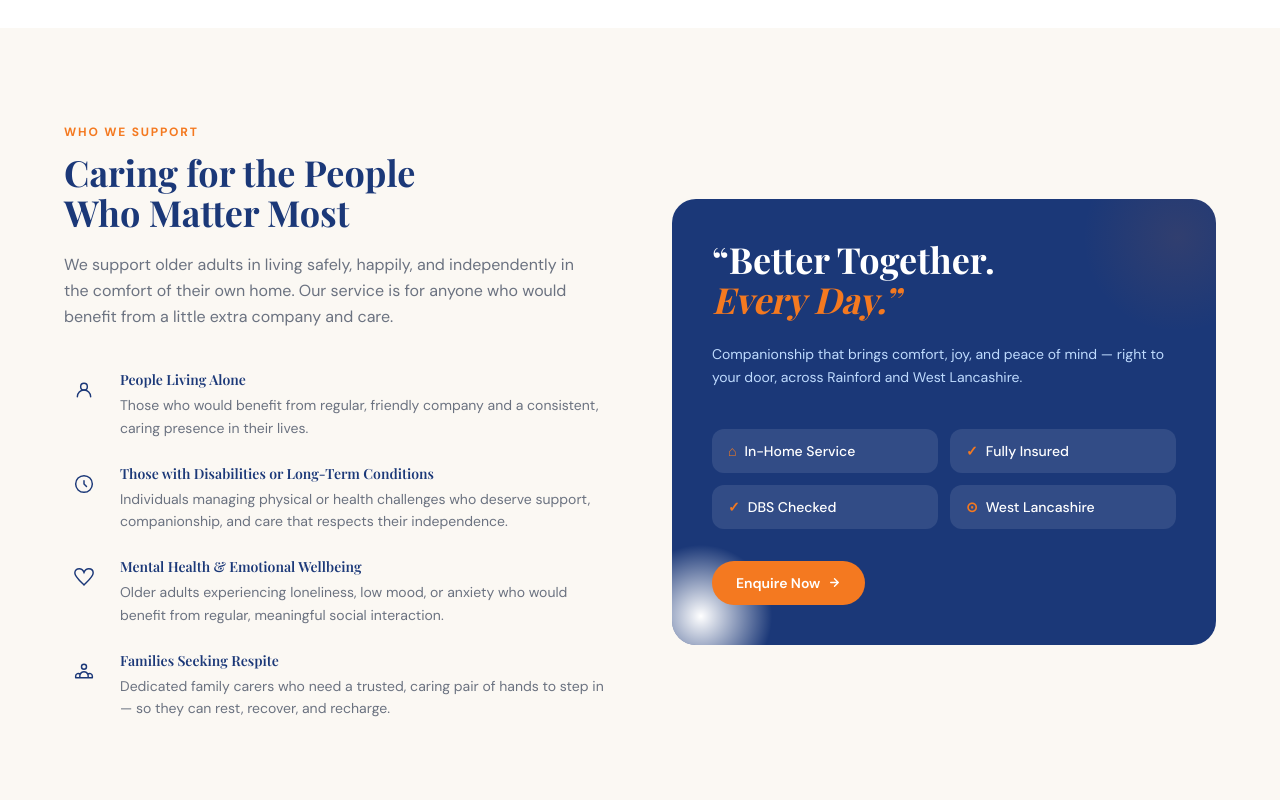
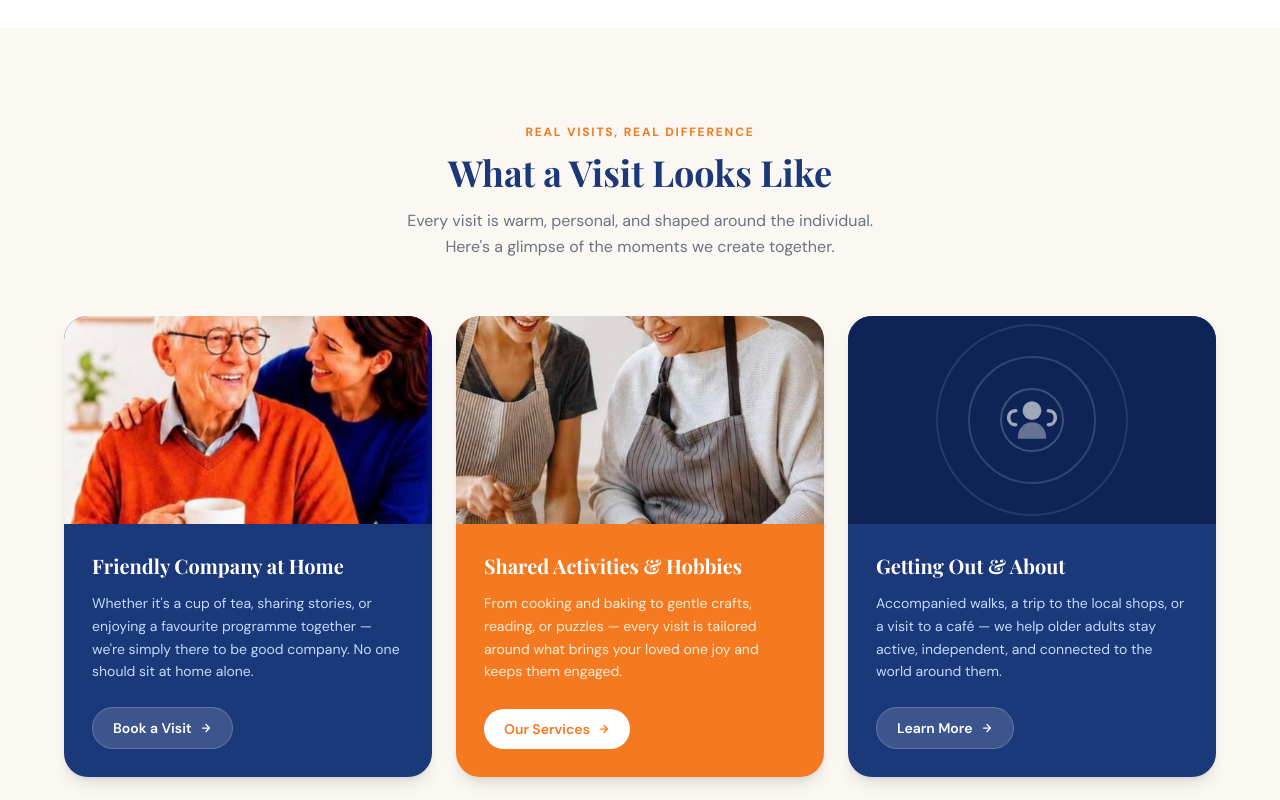
Before and after one commit to tylerashcroft5-ship-it/company2you, a Next.js app: page / in a window 1280 px wide. Shown: the part 2700-3500 px from the top of the page. Built offline with nearby package versions, Linux system fonts and the light colour scheme; a web font is replaced by a local one.

Commit message:
Add files via upload

```diff
--- a/app/page.tsx
+++ b/app/page.tsx
@@ -2,6 +2,7 @@ import Navbar from "@/components/Navbar";
 import Hero from "@/components/Hero";
 import Values from "@/components/Values";
 import Services from "@/components/Services";
+import GalleryCards from "@/components/GalleryCards";
 import WhoWeHelp from "@/components/WhoWeHelp";
 import Pricing from "@/components/Pricing";
 import About from "@/components/About";
@@ -17,6 +18,7 @@ export default function Home() {
         <Hero />
         <Values />
         <Services />
+        <GalleryCards />
         <WhoWeHelp />
         <Pricing />
         <About />
--- /dev/null
+++ b/components/GalleryCards.tsx
@@ -0,0 +1,128 @@
+import Image from "next/image";
+
+const cards = [
+  {
+    title: "Friendly Company at Home",
+    description:
+      "Whether it's a cup of tea, sharing stories, or enjoying a favourite programme together — we're simply there to be good company. No one should sit at home alone.",
+    image: "/hero-companion.jpg",
+    alt: "Elderly man enjoying time with a companion over tea",
+    cta: "Book a Visit",
+    href: "#contact",
+    accent: false,
+  },
+  {
+    title: "Shared Activities & Hobbies",
+    description:
+      "From cooking and baking to gentle crafts, reading, or puzzles — every visit is tailored around what brings your loved one joy and keeps them engaged.",
+    image: "/cooking-together.jpg",
+    alt: "Companion and older adult cooking together",
+    cta: "Our Services",
+    href: "#services",
+    accent: true,
+  },
+  {
+    title: "Getting Out & About",
+    description:
+      "Accompanied walks, a trip to the local shops, or a visit to a café — we help older adults stay active, independent, and connected to the world around them.",
+    image: null,
+    alt: null,
+    cta: "Learn More",
+    href: "#services",
+    accent: false,
+  },
+];
+
+export default function GalleryCards() {
+  return (
+    <section className="py-24 px-5 bg-[#FBF8F3]">
+      <div className="max-w-6xl mx-auto">
+        <div className="text-center mb-14">
+          <p className="text-[#F47920] text-xs font-bold tracking-[0.15em] uppercase mb-3">
+            Real Visits, Real Difference
+          </p>
+          <h2
+            className="text-3xl sm:text-4xl font-bold text-[#1B3878] mb-4"
+            style={{ fontFamily: "var(--font-playfair), serif" }}
+          >
+            What a Visit Looks Like
+          </h2>
+          <p className="text-gray-500 max-w-lg mx-auto leading-relaxed">
+            Every visit is warm, personal, and shaped around the individual.
+            Here&apos;s a glimpse of the moments we create together.
+          </p>
+        </div>
+
+        <div className="grid grid-cols-1 sm:grid-cols-3 gap-6">
+          {cards.map((card, i) => (
+            <div
+              key={i}
+              className={`rounded-3xl overflow-hidden flex flex-col shadow-lg ${
+                card.accent
+                  ? "bg-[#F47920]"
+                  : "bg-[#1B3878]"
+              }`}
+            >
+              {/* Image or styled top */}
+              {card.image ? (
+                <div className="relative h-52 w-full flex-shrink-0">
+                  <Image
+                    src={card.image}
+                    alt={card.alt!}
+                    fill
+                    className="object-cover"
+                  />
+                </div>
+              ) : (
+                <div className="h-52 w-full flex-shrink-0 relative overflow-hidden flex items-center justify-center bg-[#0f2456]">
+                  {/* Decorative circles */}
+                  <div className="absolute w-48 h-48 rounded-full border-2 border-white/10" />
+                  <div className="absolute w-32 h-32 rounded-full border-2 border-white/15" />
+                  <div className="absolute w-16 h-16 rounded-full border-2 border-white/20" />
+                  <svg width="56" height="56" viewBox="0 0 24 24" fill="none" className="relative z-10 opacity-60">
+                    <circle cx="12" cy="8" r="4" fill="white" />
+                    <path d="M6 20v-1a6 6 0 0112 0v1" fill="white" opacity="0.6"/>
+                    <path d="M19 8c1.5 0 3 1 3 3s-1.5 3-3 3" stroke="white" strokeWidth="1.5" fill="none" strokeLinecap="round"/>
+                    <path d="M5 8C3.5 8 2 9 2 11s1.5 3 3 3" stroke="white" strokeWidth="1.5" fill="none" strokeLinecap="round"/>
+                  </svg>
+                </div>
+              )}
+
+              {/* Content */}
+              <div className="flex flex-col flex-1 p-7">
+                <h3
+                  className={`text-xl font-bold mb-3 ${
+                    card.accent ? "text-white" : "text-white"
+                  }`}
+                  style={{ fontFamily: "var(--font-playfair), serif" }}
+                >
+                  {card.title}
+                </h3>
+                <p
+                  className={`text-sm leading-relaxed flex-1 mb-6 ${
+                    card.accent ? "text-orange-100" : "text-blue-200"
+                  }`}
+                >
+                  {card.description}
+                </p>
+                <a
+                  href={card.href}
+                  className={`inline-flex items-center gap-2 font-semibold text-sm px-5 py-2.5 rounded-full w-fit transition-all hover:-translate-y-0.5 ${
+                    card.accent
+                      ? "bg-white text-[#F47920] hover:shadow-lg"
+                      : "bg-white/15 text-white hover:bg-white/25 border border-white/20"
+                  }`}
+                >
+                  {card.cta}
+                  <svg width="12" height="12" fill="none" stroke="currentColor" strokeWidth="2.5" strokeLinecap="round" strokeLinejoin="round" viewBox="0 0 24 24">
+                    <path d="M5 12h14M12 5l7 7-7 7" />
+                  </svg>
+                </a>
+              </div>
+            </div>
+          ))}
+        </div>
+      </div>
+    </section>
+  );
+}
```
Also changed, not shown: public/nicola.jpg.
